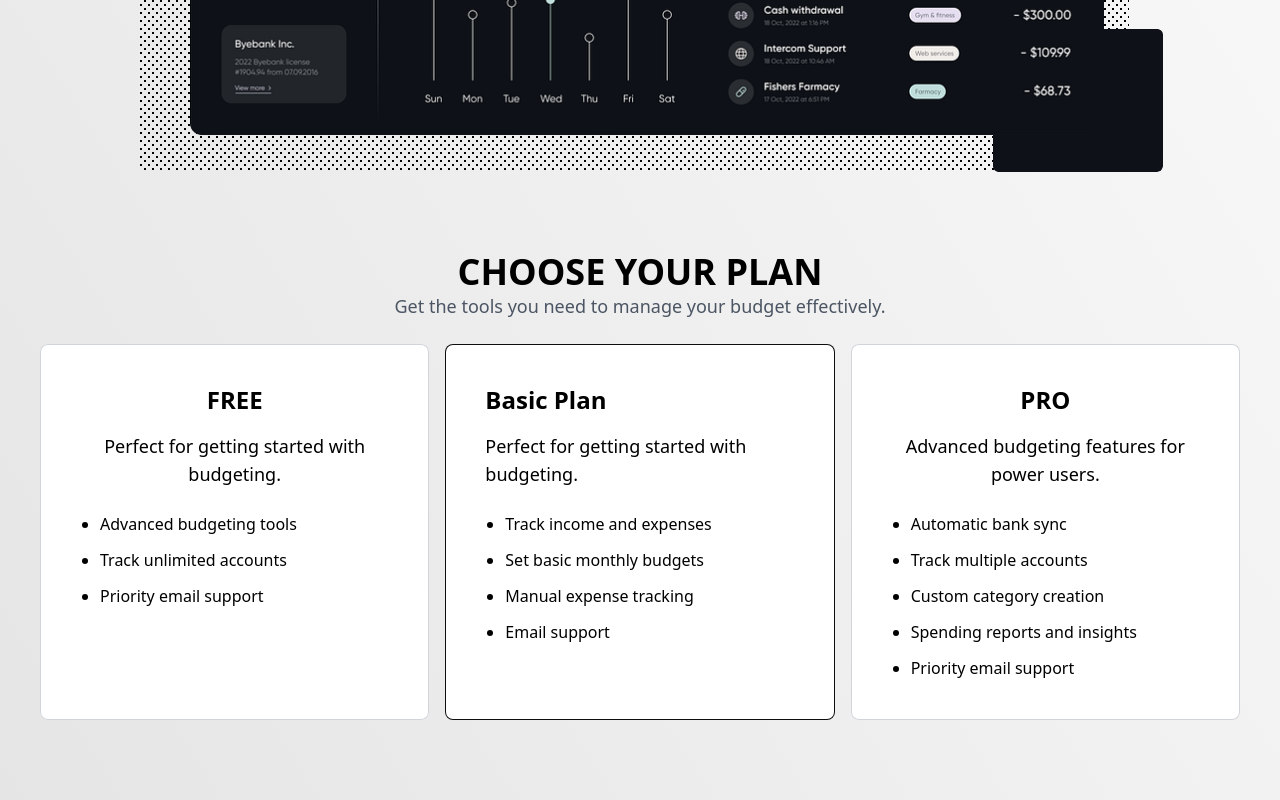
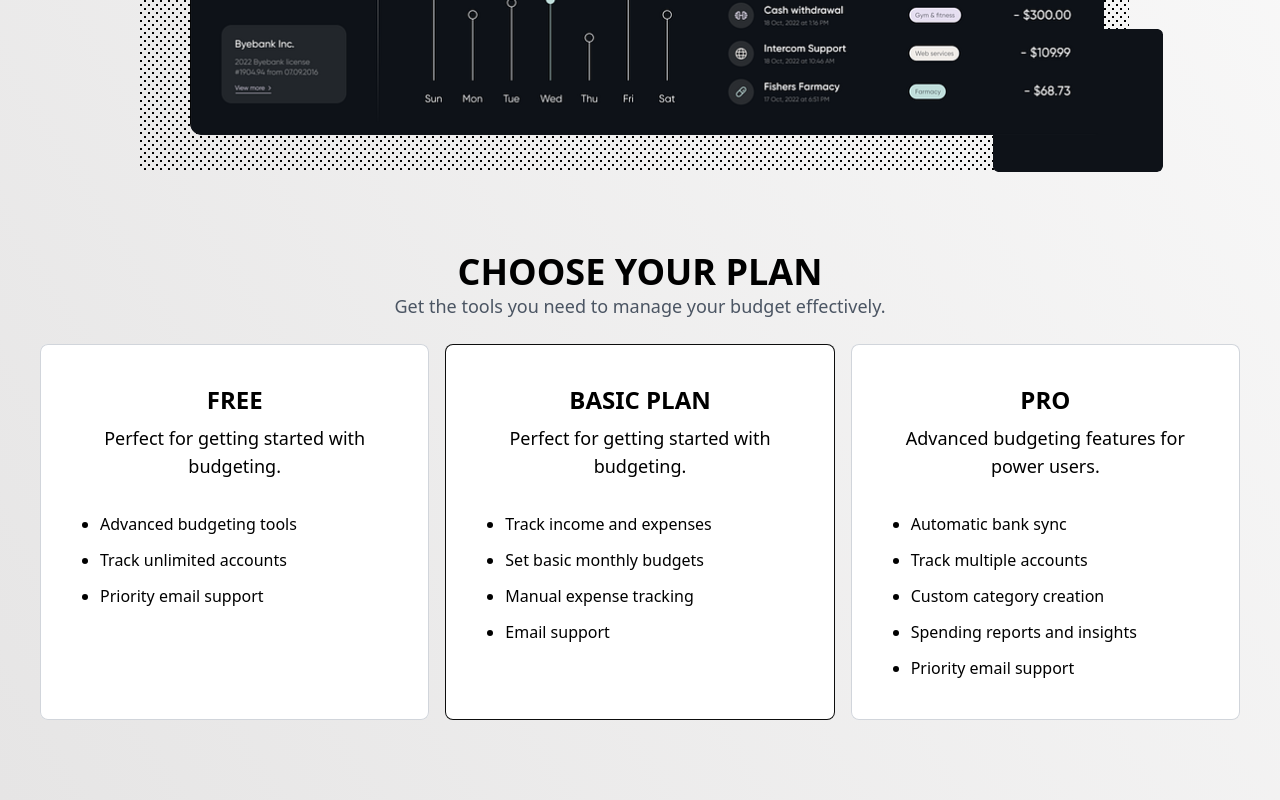
Before and after one commit to MarkMallari16/vue-firebase-project, a Vue app: page / in a window 1280 px wide. Shown: the part 1216-2016 px from the top of the page. Built offline with nearby package versions, Linux system fonts and the light colour scheme.

Commit message:
fix some ui

```diff
--- a/src/components/Pricing.vue
+++ b/src/components/Pricing.vue
@@ -10,8 +10,8 @@
     <div class="grid grid-cols-1 lg:grid-cols-3 gap-4 rounded-xl mt-6">
       <div class="bg-white p-10 ring-1 ring-inset ring-gray-300 rounded-lg">
         <div class="text-center">
-          <h3 class="text-2xl font-bold mb-4 uppercase">Free</h3>
-          <p class="text-lg mb-6">Perfect for getting started with budgeting.</p>
+          <h3 class="text-2xl font-bold mb-2 uppercase">Free</h3>
+          <p class="text-lg mb-8">Perfect for getting started with budgeting.</p>
         </div>
         <ul class="list-disc pl-5 space-y-3">
           <li>Advanced budgeting tools</li>
@@ -20,8 +20,10 @@
         </ul>
       </div>
       <div class="bg-white p-10 ring-1 ring-inset ring-primary rounded-lg">
-        <h3 class="text-2xl font-semibold mb-4">Basic Plan</h3>
-        <p class="text-lg mb-6">Perfect for getting started with budgeting.</p>
+        <div class="text-center">
+          <h3 class="text-2xl font-bold mb-2 uppercase">Basic Plan</h3>
+          <p class="text-lg mb-8">Perfect for getting started with budgeting.</p>
+        </div>
         <ul class="list-disc pl-5 space-y-3">
           <li>Track income and expenses</li>
           <li>Set basic monthly budgets</li>
@@ -31,8 +33,8 @@
       </div>
       <div class="bg-white p-10 ring-1 ring-inset ring-gray-300 rounded-lg">
         <div class="text-center">
-          <h3 class="text-2xl font-bold mb-4 uppercase">Pro</h3>
-          <p class="text-lg mb-6">Advanced budgeting features for power users.</p>
+          <h3 class="text-2xl font-bold mb-2 uppercase">Pro</h3>
+          <p class="text-lg mb-8">Advanced budgeting features for power users.</p>
         </div>
 
         <ul class="list-disc pl-5 space-y-3">
```
